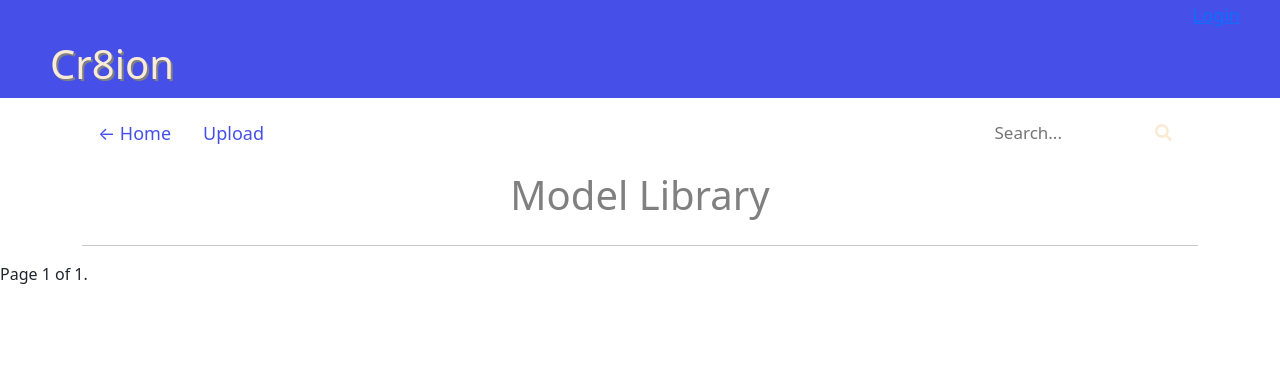
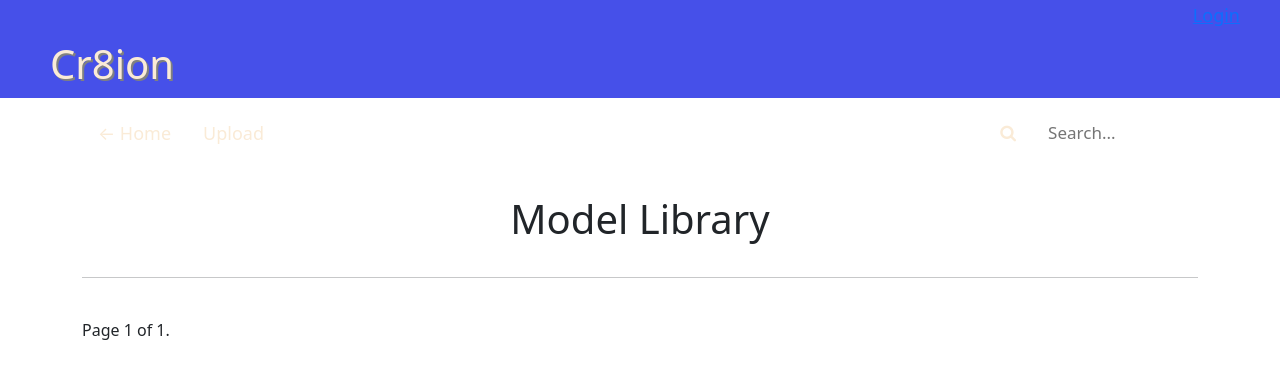
Before and after one commit to elvissierra/Cr8ion, a Django app: page /models/print_list/ in a window 1280 px wide. Shown: the top 379 px of the page. Run offline with Django 3.2, Linux system fonts and the light colour scheme; tables that the repository leaves empty hold one stand-in row (values such as "Sample post"); some libraries are stand-ins or nearby versions.

Commit message:
proj structure and refactor

```diff
--- a/cr8/templates/base/print.html
+++ b/cr8/templates/base/print.html
@@ -3,8 +3,8 @@
 {% load static %}
 
 <div class="header-bar">
-    <h3 style='margin:0'> There are <i>{{prints.count}}</i> prints to choose from, or <a id="add-link"
-            href="{% url 'print_upload' %}">add</a> yours to the library! </h3>
+    <h3 style='margin:0'> There are <i>{{prints.count}}</i> prints to choose from, why not <a id="add-link"
+            href="{% url 'print_upload' %}">add yours</a> to the library! </h3>
 </div>
 
 <div class='topnav'>
--- a/cr8/templates/base/print_list.html
+++ b/cr8/templates/base/print_list.html
@@ -1,50 +1,40 @@
 {% extends 'base/main.html' %}
+{% load static %}
 {% block content %}
-{% load static %}
 
+<!-- Bootstrap CSS and JS -->
+<link href="https://cdn.jsdelivr.net/npm/bootstrap@5.1.0/dist/css/bootstrap.min.css" rel="stylesheet"
+    integrity="sha384-KyZXEAg3QhqLMpG8r+8fhAXLRk2vvoC2f3B09zVXn8CA5QIVfZOJ3BCsw2P0p/We" crossorigin="anonymous">
+<script src="https://cdn.jsdelivr.net/npm/bootstrap@5.1.0/dist/js/bootstrap.bundle.min.js"
+    integrity="sha384-U1DAWAznBHeqEIlVSCgzq+c9gqGAJn5c/t99JyeKa9xxaYpSvHU5awsuZVVFIhvj"
+    crossorigin="anonymous"></script>
 
+<!-- Top Navigation -->
 <div class="topnav" style="background: transparent;">
-    <a href="{%url 'print' %}" style="color: rgb(70, 80, 233);">&#8592; Home </a>
-    <a href="{%url 'print_upload' %}" style="color: rgb(70, 80, 233)"> Upload </a>
+    <a href="{% url 'print' %}" class="text-link">&#8592; Home</a>
+    <a href="{% url 'print_upload' %}" class="text-link">Upload</a>
     <div class="search-container">
-        <form method="GET" style="float: inline-end;">
+        <form method="GET" style="float: right;">
+            <input type="text" placeholder="Search..." id="search" name="search" value="{{ search_input }}" />
             <button type="submit"><i class="fa fa-search"></i></button>
-            <input type="text" placeholder="Search..." id='search' value="{{search_input}}">
         </form>
     </div>
 </div>
 
-
-<script src="https://cdn.jsdelivr.net/npm/bootstrap@5.1.0/dist/js/bootstrap.bundle.min.js"
-    integrity="sha384-U1DAWAznBHeqEIlVSCgzq+c9gqGAJn5c/t99JyeKa9xxaYpSvHU5awsuZVVFIhvj"
-    crossorigin="anonymous"></script>
-<link href="https://cdn.jsdelivr.net/npm/bootstrap@5.1.0/dist/css/bootstrap.min.css" rel="stylesheet"
-    integrity="sha384-KyZXEAg3QhqLMpG8r+8fhAXLRk2vvoC2f3B09zVXn8CA5QIVfZOJ3BCsw2P0p/We" crossorigin="anonymous">
-<link rel="stylesheet" href="https://use.fontawesome.com/releases/v5.13.0/css/all.css">
-
-<body>
-
-    <h1 style="color: grey; text-align: center;">Model Library</h1>
+<h1 class="text-center text-grey my-4">Model Library</h1>
 <hr />
 
-    <div class='container'>
-        <div class='row'>
-
+<div class="container">
+    <div class="row">
         {% for print in prints %}
         {% if request.user.is_authenticated %}
-            {% csrf_token %}
-            <div class="col-3" style="text-align: center; color: rgb(70, 80, 233);">
-                <img src="{{print.cover.url}}" alt="no slice" ; height="200" ; width="200" ; />
+        <div class="col-md-3 text-center print-card mb-4">
+            <img src="{{ print.cover.url }}" alt="No slice available" class="img-thumbnail" style="height: 200px; width: 200px;" />
             <hr />
-
-                <span class="" id="likes_count">{{print.likes_count}}</span>
-
-                <button class="likebutton fas fa-fire-alt" onclick="clickfunc" value="{{print.id}}"
-                    id="likebutton"></button>
-
-                {{print.title}}
-
-                <a href="{{print.stl.url}}" download>
+            <span class="like-count" id="likes_count_{{ print.id }}">{{ print.likes_count }}</span>
+            <button class="likebutton fas fa-fire-alt" onclick="clickfunc('{{ print.id }}')" value="{{ print.id }}" id="likebutton_{{ print.id }}"></button>
+            <div class="print-title">{{ print.title }}</div>
+            <a href="{{ print.stl.url }}" download class="download-link">
                 <svg xmlns="http://www.w3.org/2000/svg" width="25" height="25" fill="currentColor"
                     class="bi bi-cloud-arrow-down" color="Mediumslateblue" viewBox="0 0 16 16">
                     <path fill-rule="evenodd"
@@ -53,18 +43,13 @@
                         d="M4.406 3.342A5.53 5.53 0 0 1 8 2c2.69 0 4.923 2 5.166 4.579C14.758 6.804 16 8.137 16 9.773 16 11.569 14.502 13 12.687 13H3.781C1.708 13 0 11.366 0 9.318c0-1.763 1.266-3.223 2.942-3.593.143-.863.698-1.723 1.464-2.383zm.653.757c-.757.653-1.153 1.44-1.153 2.056v.448l-.445.049C2.064 6.805 1 7.952 1 9.318 1 10.785 2.23 12 3.781 12h8.906C13.98 12 15 10.988 15 9.773c0-1.216-1.02-2.228-2.313-2.228h-.5v-.5C12.188 4.825 10.328 3 8 3a4.53 4.53 0 0 0-2.941 1.1z" />
                 </svg>
             </a>
-
+        </div>
         {% endif %}
-            </div>
         {% endfor %}
-
     </div>
 </div>
-</body>
 
-
-
-<div class="pagination">
+<div class="pagination my-4">
     <span class="step-links">
         {% if prints.has_previous %}
         <a href="?page=1">&laquo; first</a>
@@ -81,7 +66,5 @@
         {% endif %}
     </span>
 </div>
-</html>
-
 
 {% endblock content %}
```
Also changed, not shown: Cr8ion/settings.py (+1 -23 lines), cr8/templates/base/main.js (deleted, +0 -45 lines). Lines whose indentation alone changed are shown as unchanged.
